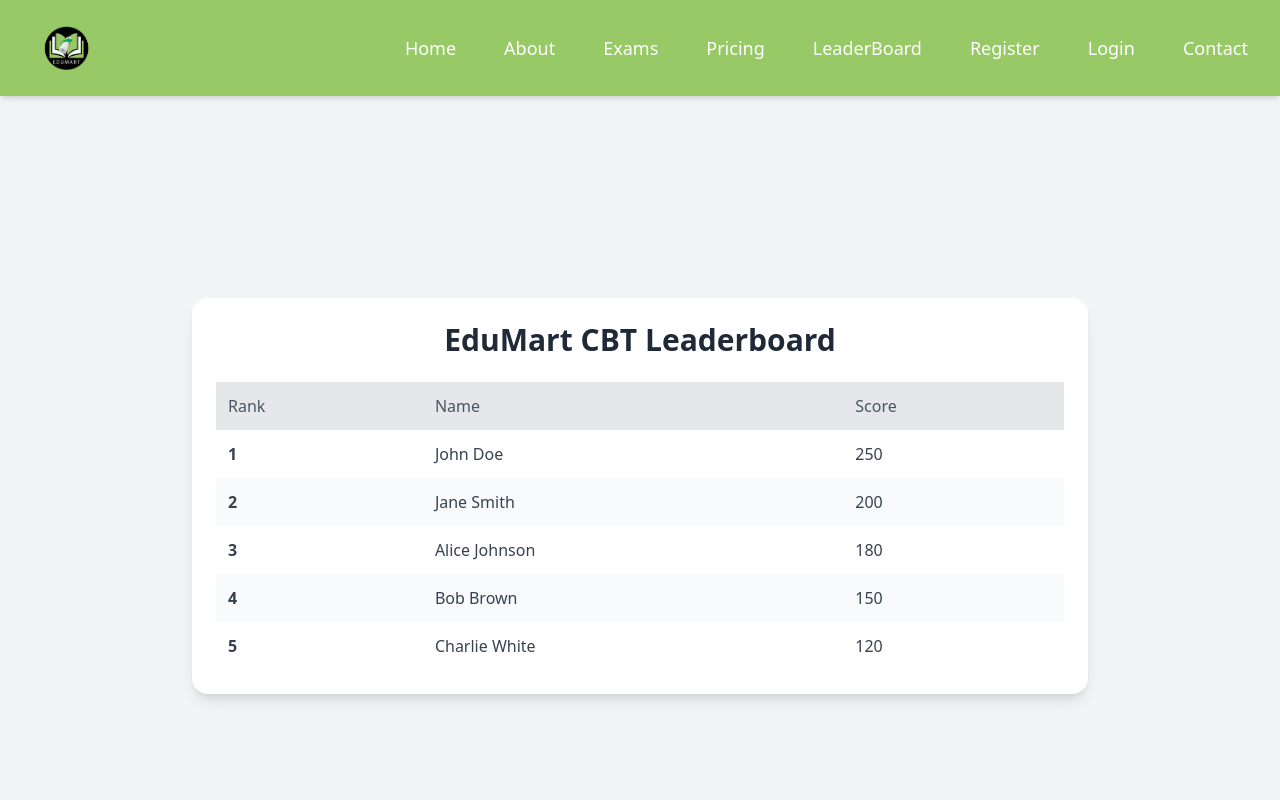
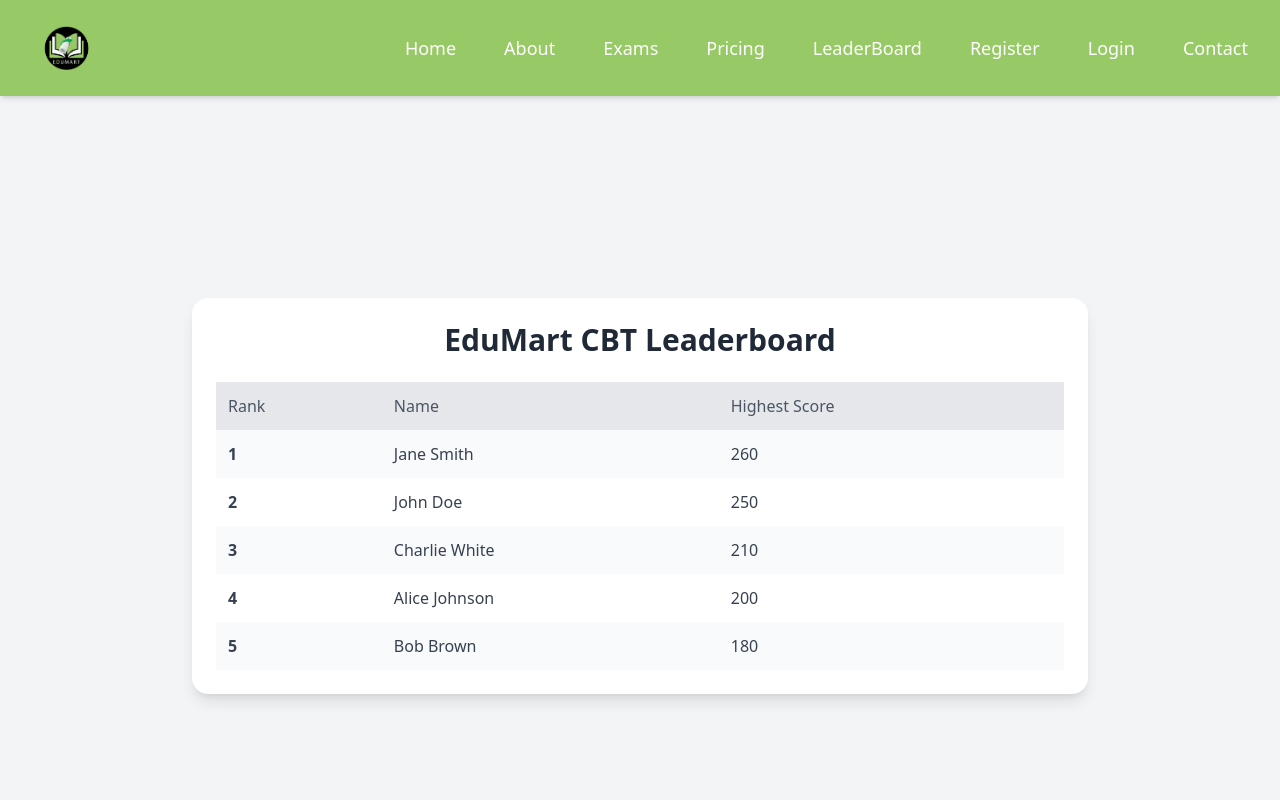
Before and after one commit to Charlespossible/client_exam, a React (Vite) app: page /leaderboard in a window 1280 px wide. Shown: the top 800 px of the page. Built offline with nearby package versions, Linux system fonts and the light colour scheme.

Commit message:
(client side authentication on login form added)

```diff
--- a/src/components/Leaderboard.tsx
+++ b/src/components/Leaderboard.tsx
@@ -3,42 +3,89 @@ import React from "react";
 type User = {
   id: number;
   name: string;
-  score: number;
-  rank: number;
+  scores: { subject: string; score: number }[]; // Each user has scores for multiple subjects
 };
 
 const mockUsers: User[] = [
-  { id: 1, name: "John Doe", score: 250, rank: 1 },
-  { id: 2, name: "Jane Smith", score: 200, rank: 2 },
-  { id: 3, name: "Alice Johnson", score: 180, rank: 3 },
-  { id: 4, name: "Bob Brown", score: 150, rank: 4 },
-  { id: 5, name: "Charlie White", score: 120, rank: 5 },
+  {
+    id: 1,
+    name: "John Doe",
+    scores: [
+      { subject: "English", score: 250 },
+      { subject: "Maths", score: 230 },
+    ],
+  },
+  {
+    id: 2,
+    name: "Jane Smith",
+    scores: [
+      { subject: "English", score: 240 },
+      { subject: "Maths", score: 260 },
+    ],
+  },
+  {
+    id: 3,
+    name: "Alice Johnson",
+    scores: [
+      { subject: "English", score: 200 },
+      { subject: "Maths", score: 190 },
+    ],
+  },
+  {
+    id: 4,
+    name: "Bob Brown",
+    scores: [
+      { subject: "English", score: 180 },
+      { subject: "Maths", score: 170 },
+    ],
+  },
+  {
+    id: 5,
+    name: "Charlie White",
+    scores: [
+      { subject: "English", score: 210 },
+      { subject: "Maths", score: 200 },
+    ],
+  },
 ];
 
 const Leaderboard: React.FC = () => {
+  // Calculate the highest score for each user across all subjects
+  const usersWithHighestScores = mockUsers.map((user) => ({
+    ...user,
+    highestScore: Math.max(...user.scores.map((score) => score.score)), // Find the highest score for each user
+  }));
+
+  // Sort users by their highest score in descending order
+  const sortedUsers = usersWithHighestScores.sort(
+    (a, b) => b.highestScore - a.highestScore
+  );
+
   return (
     <div className="min-h-screen bg-gray-100 flex justify-center items-center p-4">
       <div className="w-full max-w-4xl bg-white shadow-lg rounded-2xl p-6">
-        <h1 className="text-3xl font-bold text-center text-gray-800 mb-6">EduMart CBT Leaderboard</h1>
+        <h1 className="text-3xl font-bold text-center text-gray-800 mb-6">
+          EduMart CBT Leaderboard
+        </h1>
         <table className="table-auto w-full text-left border-collapse">
           <thead>
             <tr className="bg-gray-200">
               <th className="p-3 text-gray-600 font-medium">Rank</th>
               <th className="p-3 text-gray-600 font-medium">Name</th>
-              <th className="p-3 text-gray-600 font-medium">Score</th>
+              <th className="p-3 text-gray-600 font-medium">Highest Score</th>
             </tr>
           </thead>
           <tbody>
-            {mockUsers.map((user) => (
+            {sortedUsers.map((user, index) => (
               <tr
                 key={user.id}
                 className={`${
-                  user.rank % 2 === 0 ? "bg-gray-50" : "bg-white"
+                  index % 2 === 0 ? "bg-gray-50" : "bg-white"
                 } hover:bg-gray-100 transition`}
               >
-                <td className="p-3 font-semibold text-gray-700">{user.rank}</td>
+                <td className="p-3 font-semibold text-gray-700">{index + 1}</td>
                 <td className="p-3 text-gray-700">{user.name}</td>
-                <td className="p-3 text-gray-700">{user.score}</td>
+                <td className="p-3 text-gray-700">{user.highestScore}</td>
               </tr>
             ))}
           </tbody>
--- a/src/components/LoginForm.tsx
+++ b/src/components/LoginForm.tsx
@@ -6,24 +6,53 @@ const LoginForm: React.FC<LoginFormProps> = ({ onSubmit }) => {
     emailOrPhone: "",
     password: "",
   });
+  const [errors, setErrors] = useState<{ emailOrPhone?: string; password?: string }>({});
+  const [isSubmitting, setIsSubmitting] = useState(false);
+  const [showPassword, setShowPassword] = useState(false);
 
   const handleChange = (e: React.ChangeEvent<HTMLInputElement>) => {
     const { name, value } = e.target;
     setFormData({ ...formData, [name]: value });
   };
 
-  const handleSubmit = (e: React.FormEvent) => {
+  const validateForm = (data: LoginFormData): boolean => {
+    const emailRegex = /^[^\s@]+@[^\s@]+\.[^\s@]+$/;
+    const phoneRegex = /^\+?[0-9]{10,15}$/;
+    const passwordRegex = /^(?=.*\d)(?=.*[a-z])(?=.*[A-Z]).{8,}$/;
+
+    const newErrors: { emailOrPhone?: string; password?: string } = {};
+
+    if (!emailRegex.test(data.emailOrPhone) && !phoneRegex.test(data.emailOrPhone)) {
+      newErrors.emailOrPhone = "Please enter a valid email or phone number.";
+    }
+
+    if (!passwordRegex.test(data.password)) {
+      newErrors.password = "Password must be at least 8 characters long and include uppercase, lowercase, and numbers.";
+    }
+
+    setErrors(newErrors);
+    return Object.keys(newErrors).length === 0;
+  };
+
+  const handleSubmit = async (e: React.FormEvent) => {
     e.preventDefault();
-    onSubmit(formData); // Simulate form submission
+    if (validateForm(formData)) {
+      setIsSubmitting(true);
+      try {
+        await onSubmit(formData); // Simulate async submission
+      } catch (error) {
+        console.error("Submission error:", error);
+      } finally {
+        setIsSubmitting(false);
+      }
+    }
   };
 
   return (
     <div className="flex items-center justify-center min-h-screen bg-gray-100">
-      <div className="w-full max-w-md p-6 bg-white rounded-lg shadow-md">
-        <h1 className="text-2xl font-bold text-center text-[#97c966] mb-6">
-          Login
-        </h1>
-        <form onSubmit={handleSubmit} className="space-y-4">
+      <div className="w-full max-w-md p-4 sm:p-6 bg-white rounded-lg shadow-md">
+        <h1 className="text-2xl font-bold text-center text-[#97c966] mb-6">Login</h1>
+        <form onSubmit={handleSubmit} className="space-y-4" aria-label="Login Form">
           <div>
             <label htmlFor="emailOrPhone" className="block text-[#78846f] mb-4">
               Email or Phone Number
@@ -37,15 +66,18 @@ const LoginForm: React.FC<LoginFormProps> = ({ onSubmit }) => {
               placeholder="Enter your email or phone number"
               className="w-full px-4 py-2 border rounded-lg focus:outline-none focus:ring-1 focus:ring-[#97c966]"
               required
+              aria-required="true"
             />
+            {errors.emailOrPhone && <p className="text-red-500 text-sm mt-1">{errors.emailOrPhone}</p>}
           </div>
 
           <div>
-            <label htmlFor="password" className="block text-[#78846f] mb-4" >
+            <label htmlFor="password" className="block text-[#78846f] mb-4">
               Password
             </label>
+            <div className="relative">
               <input
-              type="password"
+                type={showPassword ? "text" : "password"}
                 id="password"
                 name="password"
                 value={formData.password}
@@ -53,25 +85,33 @@ const LoginForm: React.FC<LoginFormProps> = ({ onSubmit }) => {
                 placeholder="Enter your password"
                 className="w-full px-4 py-2 border rounded-lg focus:outline-none focus:ring-1 focus:ring-[#97c966]"
                 required
+                aria-required="true"
               />
+              <button
+                type="button"
+                onClick={() => setShowPassword(!showPassword)}
+                className="absolute inset-y-0 right-0 px-3 py-2 text-[#78846f]"
+              >
+                {showPassword ? "Hide" : "Show"}
+              </button>
+            </div>
+            {errors.password && <p className="text-red-500 text-sm mt-1">{errors.password}</p>}
           </div>
 
           <div>
             <button
               type="submit"
-              className="w-full px-4 py-2 font-bold text-white bg-[#97c966] rounded-lg hover:bg-[#97c966] focus:outline-none focus:ring-2 focus:ring-indigo-500"
+              className="w-full px-4 py-2 font-bold text-white bg-[#97c966] rounded-lg hover:bg-[#97c966] focus:outline-none focus:ring-2 focus:ring-indigo-500 disabled:opacity-50"
+              disabled={isSubmitting}
             >
-              Login
+              {isSubmitting ? "Logging in..." : "Login"}
             </button>
           </div>
         </form>
 
         <p className="text-center text-[#78846f] mt-4">
           Don't have an account?{" "}
-          <a
-            href="/register"
-            className="text-[#97c966] hover:underline"
-          >
+          <a href="/register" className="text-[#97c966] hover:underline">
             Register
           </a>
         </p>
```
Lines whose indentation alone changed are shown as unchanged.
